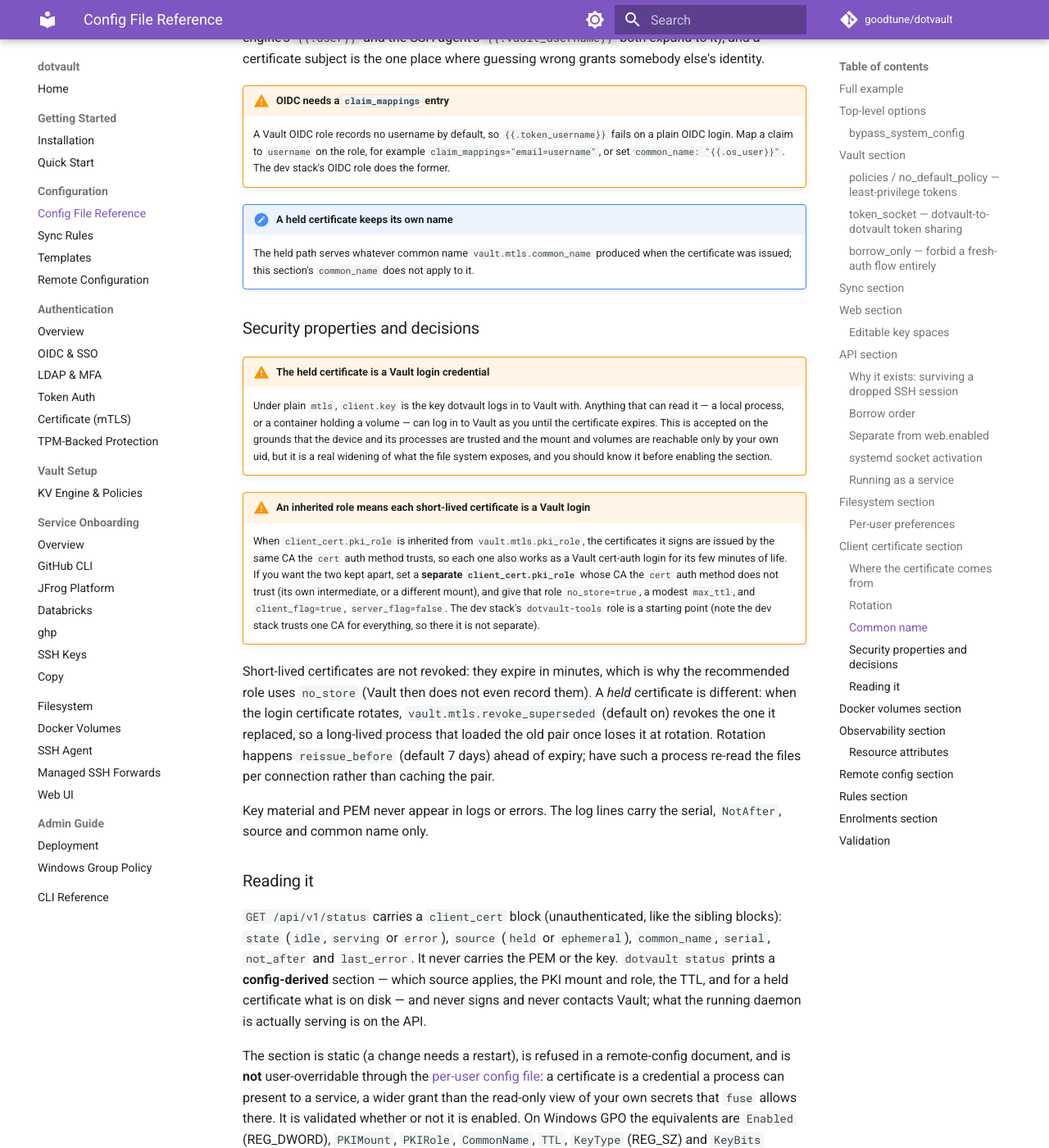
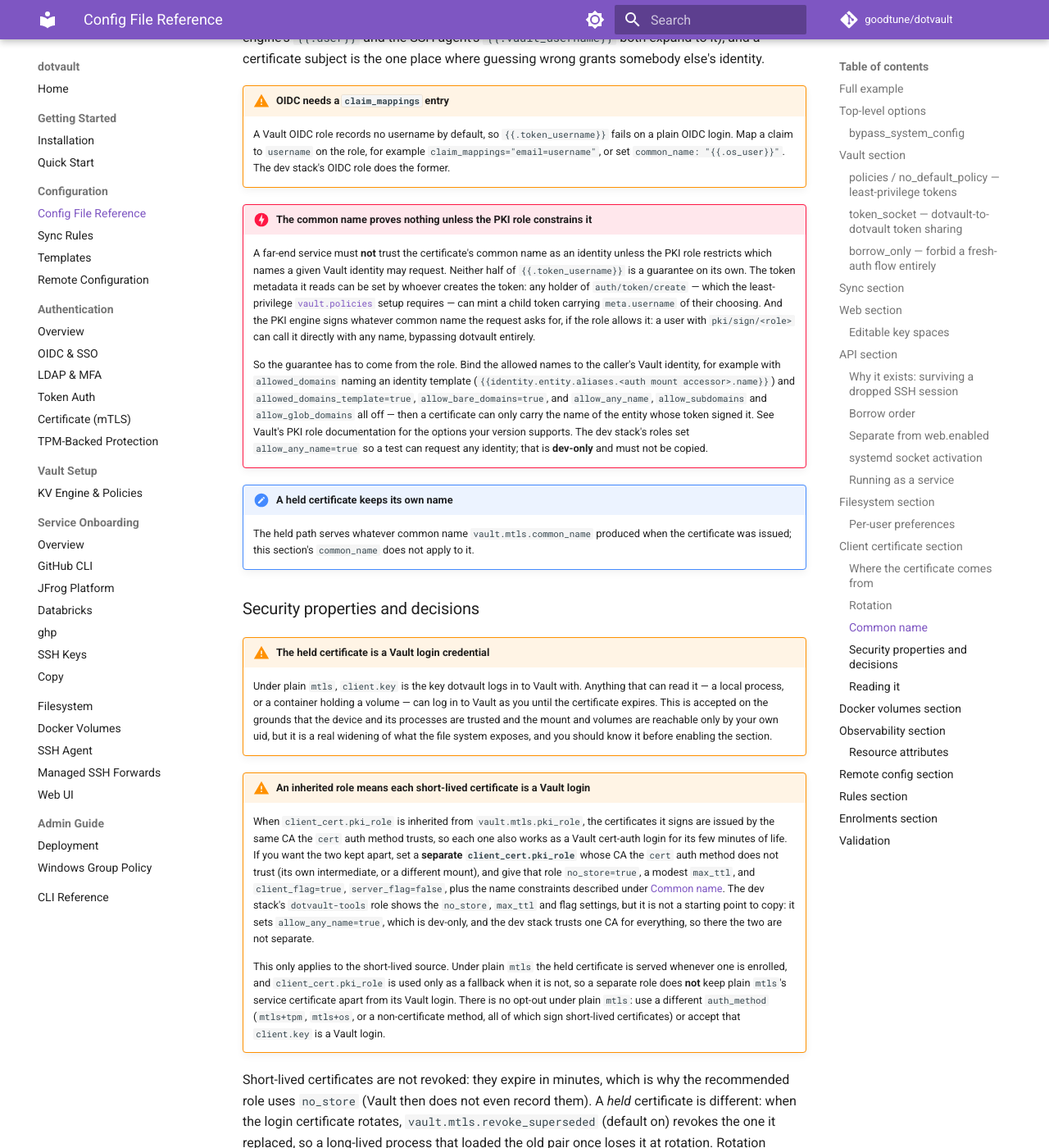
Before and after one commit to goodtune/dotvault, an MkDocs documentation site: the page built from docs/configuration/config-reference.md, in a window 1280 px wide and 1400 px high, scrolled down 20867 px. Shown: the whole window at 82% size. Built offline with MkDocs 1.6.1 and Material for MkDocs 9.7.7, drawn with Linux system fonts in a browser that asks for light colours; comment, search, counter and statistics services are not loaded.

Commit message:
docs: say what the client certificate's common name does not prove
The docs presented {{.token_username}} as the person's Vault identity without saying what makes it so, and nothing does on its own: the token metadata it reads can be set by any holder of auth/token/create, which the least-privilege policy setup requires, and pki/sign signs any common name the role allows to anyone who can call it, dotvault or not. The configuration reference now warns that a far-end service must not trust the CN unless the PKI role binds the allowed names to the caller's identity (allowed_domains on an identity.entity.aliases template with allowed_domains_template), and says plainly that the dev roles' allow_any_name=true is dev-only rather than offering dotvault-tools as a starting point. CLAUDE.md's client_cert bullet and hazards paragraph carry the same point.

The filesystem guide also advised a separate client_cert.pki_role to keep the service certificate apart from the Vault login under plain mtls, which does not work: under plain mtls the held certificate is always served when one is enrolled and the role is only the fallback. Both the guide and the reference now say there is no opt-out under plain mtls short of a different auth_method.

```diff
--- a/docs/configuration/config-reference.md
+++ b/docs/configuration/config-reference.md
@@ -515,6 +515,11 @@ The default is the Vault identity rather than the OS account because on a borrow
 !!! warning "OIDC needs a `claim_mappings` entry"
     A Vault OIDC role records no username by default, so `{{.token_username}}` fails on a plain OIDC login. Map a claim to `username` on the role, for example `claim_mappings="email=username"`, or set `common_name: "{{.os_user}}"`. The dev stack's OIDC role does the former.
 
+!!! danger "The common name proves nothing unless the PKI role constrains it"
+    A far-end service must **not** trust the certificate's common name as an identity unless the PKI role restricts which names a given Vault identity may request. Neither half of `{{.token_username}}` is a guarantee on its own. The token metadata it reads can be set by whoever creates the token: any holder of `auth/token/create` — which the least-privilege [`vault.policies`](#vault-section) setup requires — can mint a child token carrying `meta.username` of their choosing. And the PKI engine signs whatever common name the request asks for, if the role allows it: a user with `pki/sign/<role>` can call it directly with any name, bypassing dotvault entirely.
+
+    So the guarantee has to come from the role. Bind the allowed names to the caller's Vault identity, for example with `allowed_domains` naming an identity template (`{{identity.entity.aliases.<auth mount accessor>.name}}`) and `allowed_domains_template=true`, `allow_bare_domains=true`, and `allow_any_name`, `allow_subdomains` and `allow_glob_domains` all off — then a certificate can only carry the name of the entity whose token signed it. See Vault's PKI role documentation for the options your version supports. The dev stack's roles set `allow_any_name=true` so a test can request any identity; that is **dev-only** and must not be copied.
+
 !!! note "A held certificate keeps its own name"
     The held path serves whatever common name `vault.mtls.common_name` produced when the certificate was issued; this section's `common_name` does not apply to it.
 
@@ -524,7 +529,9 @@ The default is the Vault identity rather than the OS account because on a borrow
     Under plain `mtls`, `client.key` is the key dotvault logs in to Vault with. Anything that can read it — a local process, or a container holding a volume — can log in to Vault as you until the certificate expires. This is accepted on the grounds that the device and its processes are trusted and the mount and volumes are reachable only by your own uid, but it is a real widening of what the file system exposes, and you should know it before enabling the section.
 
 !!! warning "An inherited role means each short-lived certificate is a Vault login"
-    When `client_cert.pki_role` is inherited from `vault.mtls.pki_role`, the certificates it signs are issued by the same CA the `cert` auth method trusts, so each one also works as a Vault cert-auth login for its few minutes of life. If you want the two kept apart, set a **separate `client_cert.pki_role`** whose CA the `cert` auth method does not trust (its own intermediate, or a different mount), and give that role `no_store=true`, a modest `max_ttl`, and `client_flag=true`, `server_flag=false`. The dev stack's `dotvault-tools` role is a starting point (note the dev stack trusts one CA for everything, so there it is not separate).
+    When `client_cert.pki_role` is inherited from `vault.mtls.pki_role`, the certificates it signs are issued by the same CA the `cert` auth method trusts, so each one also works as a Vault cert-auth login for its few minutes of life. If you want the two kept apart, set a **separate `client_cert.pki_role`** whose CA the `cert` auth method does not trust (its own intermediate, or a different mount), and give that role `no_store=true`, a modest `max_ttl`, and `client_flag=true`, `server_flag=false`, plus the name constraints described under [Common name](#common-name). The dev stack's `dotvault-tools` role shows the `no_store`, `max_ttl` and flag settings, but it is not a starting point to copy: it sets `allow_any_name=true`, which is dev-only, and the dev stack trusts one CA for everything, so there the two are not separate.
+
+    This only applies to the short-lived source. Under plain `mtls` the held certificate is served whenever one is enrolled, and `client_cert.pki_role` is used only as a fallback when it is not, so a separate role does **not** keep plain `mtls`'s service certificate apart from its Vault login. There is no opt-out under plain `mtls`: use a different `auth_method` (`mtls+tpm`, `mtls+os`, or a non-certificate method, all of which sign short-lived certificates) or accept that `client.key` is a Vault login.
 
 Short-lived certificates are not revoked: they expire in minutes, which is why the recommended role uses `no_store` (Vault then does not even record them). A *held* certificate is different: when the login certificate rotates, `vault.mtls.revoke_superseded` (default on) revokes the one it replaced, so a long-lived process that loaded the old pair once loses it at rotation. Rotation happens `reissue_before` (default 7 days) ahead of expiry; have such a process re-read the files per connection rather than caching the pair.
 
```
Also changed, not shown: CLAUDE.md (+2 -2 lines), docs/guide/filesystem.md (+1 -1 lines).
